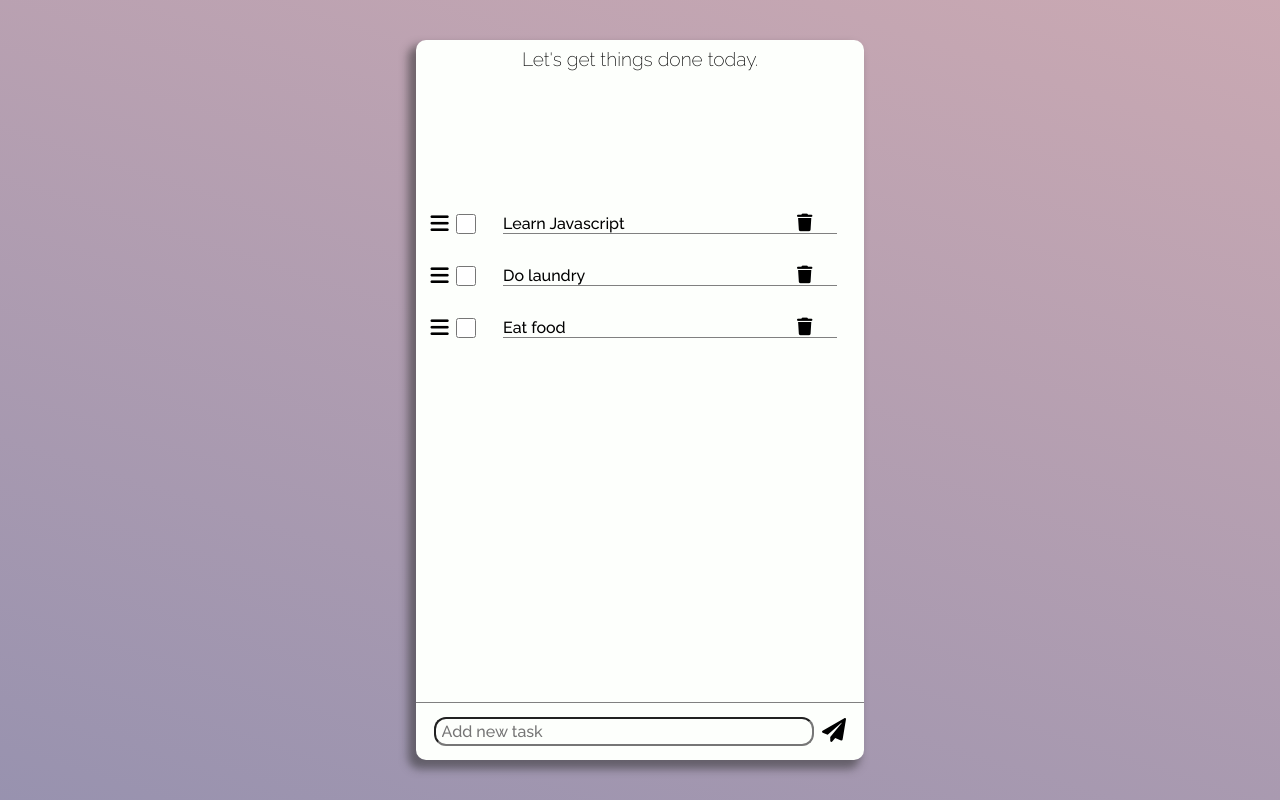
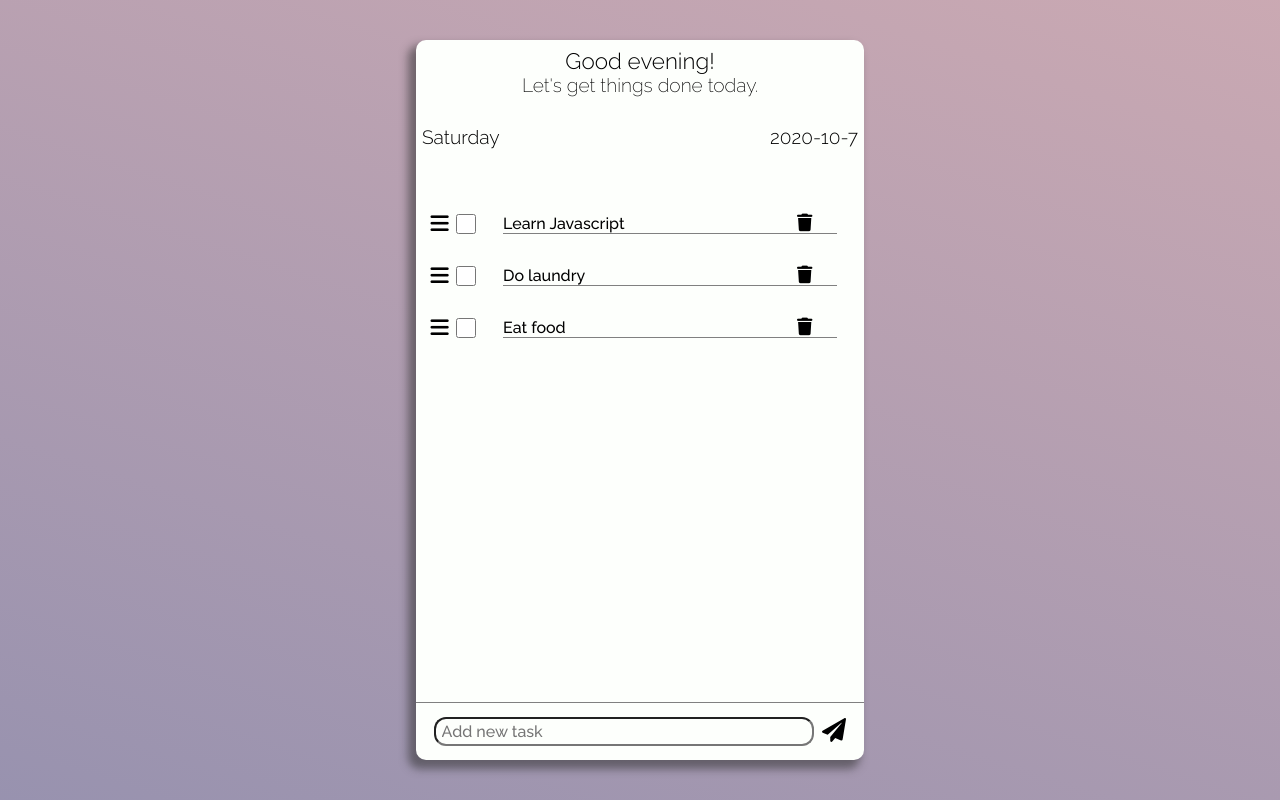
Before and after one commit to Dan7n/todoList, a website: page index.html in a window 1280 px wide. Drawn offline with Linux system fonts and the light colour scheme.

Commit message:
Add files via upload

```diff
--- a/index.html
+++ b/index.html
@@ -17,11 +17,11 @@
             <h3 id="greetingHeading"></h3>
             <p class="">Let's get things done today.</p>
             <div class="container-date">
-                <div class="p-tag-container">
+                <div id="dayOfWeekContainer">
                     <p class="todays-date" id="todaysDate"></p>
                 </div>
                 <div class="day-of-week">
-                    <p id="dateOfWeek"></p>
+                    <p id="dayOfWeek"></p>
                 </div>
             </div>
         </section>
@@ -61,7 +61,7 @@
         </section>
         <section class="submittion-form">
             <form id="formElement" autocomplete="off">
-                <input type="text" class="input-box" placeholder="Add new task" id="addTodo">
+                <input type="text" class="input-box" placeholder="Add new task" id="addTodo" required>
                 <label for="button" class="icon" id="submitTodo"><svg width="1.5rem" height="1.5rem" aria-hidden="true" focusable="false" data-prefix="fas" data-icon="paper-plane" class="svg-inline--fa fa-paper-plane fa-w-16" role="img" xmlns="http://www.w3.org/2000/svg" viewBox="0 0 512 512"><path fill="currentColor" d="M476 3.2L12.5 270.6c-18.1 10.4-15.8 35.6 2.2 43.2L121 358.4l287.3-253.2c5.5-4.9 13.3 2.6 8.6 8.3L176 407v80.5c0 23.6 28.5 32.9 42.5 15.8L282 426l124.6 52.2c14.2 6 30.4-2.9 33-18.2l72-432C515 7.8 493.3-6.8 476 3.2z"></path></svg></label>
                 <button type="button" name="button" class="btn"></button>
             </form>
--- a/js/main.js
+++ b/js/main.js
@@ -1,9 +1,11 @@
 const today = new Date();
 const time = today.getHours();
-const date = today.getFullYear() + "-" + today.getMonth() + "-" + today.getDate();
+const date = today.getFullYear() + "-" + today.getMonth() + "-" + today.getDate(); //to print out todays date
 const datePTag = document.getElementById("todaysDate");
-const daysOfWeek = ["Sunday", "Monday", "Tuesday", "Wednesday", "Thursday", "Friday", "Saturday"]; //using this to print out todays date using the
+const daysOfWeek = ["Sunday", "Monday", "Tuesday", "Wednesday", "Thursday", "Friday", "Saturday"]; //using this to print out todays date
+const whatDayIsIt = daysOfWeek[today.getDay()];
 const timeGreetingHeader = document.getElementById("greetingHeading"); //header tag in the greetings section
+const dayOfWeekContainer = document.getElementById("dayOfWeekContainer"); //div where the day of week will be printed
 const userTextSubmission = document.getElementById("addTodo");
 const inputForm = document.getElementById("formElement");
 const newToDo = userTextSubmission.value;
@@ -19,8 +21,6 @@ let closestLiElement;
 const array = [].slice.call(deleteButton); //convery deleteButton to an array
 const checkBoxes = document.getElementsByClassName("checkbox");
 const checkBoxesArray = [].slice.call(checkBoxes); //checkboxes converted to an array
-const filterButton = document.getElementById("options");
-const filterButtonOptions = filterButton.querySelectorAll("option");
 const allTodoDivs = document.getElementsByClassName("todo-item");
 let draggedItem;
 
@@ -63,11 +63,17 @@ for (let i = 0; i < checkBoxesArray.length; i++) {
     });
 };
 
-//function to print out todays date
+//functions to print out todays date
 function printOutDate() {
     datePTag.innerHTML = date;
 }
 printOutDate();
+
+function printOutDayOfWeek() {
+    const dayPTag = document.getElementById("dayOfWeek");
+    dayPTag.innerHTML = whatDayIsIt;
+};
+printOutDayOfWeek();
 
 
 
--- a/styles/main.scss
+++ b/styles/main.scss
@@ -31,16 +31,19 @@ html {
                 font-size: 1.2rem;
                 padding-top: 8px;
                 height: 70%;
-                margin-bottom: 25px;
+                margin-bottom: 35px;
                 position: relative;
                 .container-date {
                     display: flex;
-                    flex-direction: row;
+                    flex-direction: row-reverse;
                     justify-content: space-between;
                     margin-top: 30px;
-                }
-                .p-tag-container {
-                    margin-left: 8px;
+                    div {
+                        margin: 0 6px;
+                        p {
+                            font-weight: 300;
+                        }
+                    }
                 }
                 .filter {
                     margin-right: 8px;
@@ -49,12 +52,6 @@ html {
                         font-weight: 300;
                     }
                 }
-                // .todays-date {
-                //     font-family: 'Space Mono', monospace;
-                //     position: absolute;
-                //     bottom: 0;
-                //     left: 5px;
-                // }
                 h3 {
                     font-weight: 300;
                 }
```
Also changed, not shown: css/main.css, dist/css/main.css.
